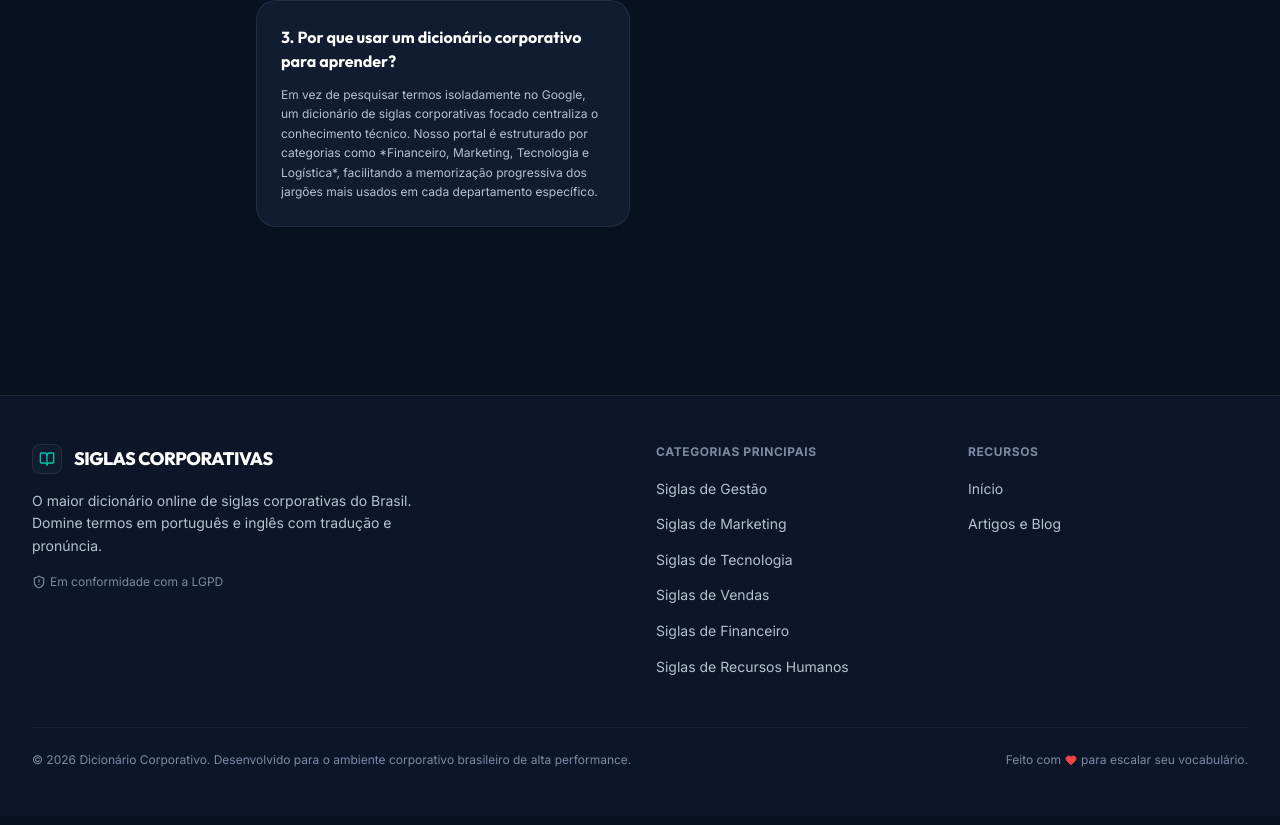
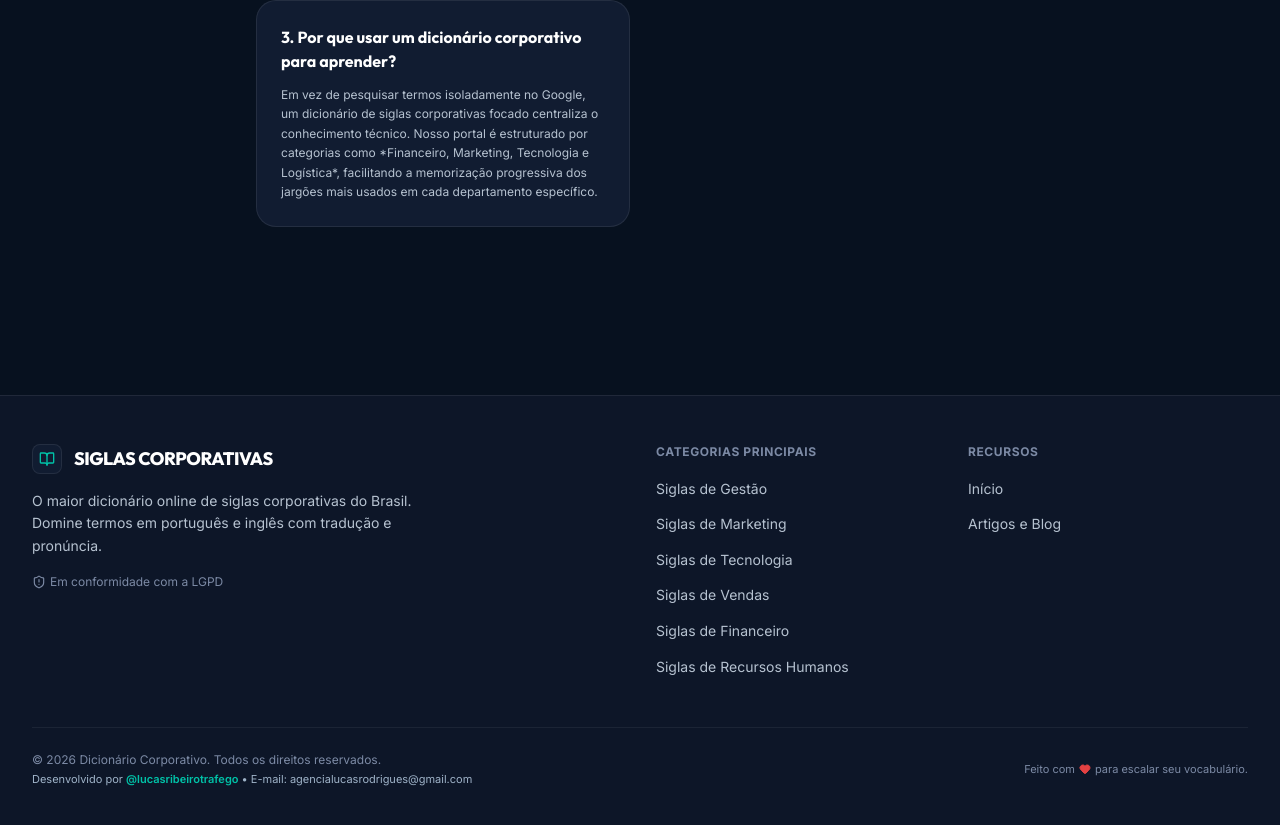
Before and after one commit to LucasRodriguesRibeiro/Siglas-Corporativas-Aprender, a React (Vite) app: page / in a window 1280 px wide. Shown: the part 2937-3762 px from the top of the page. Built offline with nearby package versions, Linux system fonts and the light colour scheme.

Commit message:
feat: add new categories and update footer information
Expanded the application with eight new business categories and improved the footer layout to include developer credits, contact details, and an animated heart icon. Updated sitemap timestamps.

```diff
--- a/src/App.tsx
+++ b/src/App.tsx
@@ -83,7 +83,15 @@ export default function App() {
     "/siglas-tecnologia": "Tecnologia",
     "/siglas-vendas": "Vendas",
     "/siglas-logistica": "Logística",
-    "/siglas-gestao": "Gestão"
+    "/siglas-gestao": "Gestão",
+    "/siglas-contabilidade": "Contabilidade",
+    "/siglas-juridicas": "Jurídico",
+    "/siglas-saude": "Saúde",
+    "/siglas-projetos": "Projetos",
+    "/siglas-administrativas": "Administrativo",
+    "/siglas-comerciais": "Comercial",
+    "/siglas-engenharia": "Engenharia",
+    "/siglas-compras": "Compras"
   };
 
   const CATEGORY_TO_PATH: Record<string, string> = {
@@ -94,6 +102,14 @@ export default function App() {
     "Vendas": "/siglas-vendas",
     "Logística": "/siglas-logistica",
     "Gestão": "/siglas-gestao",
+    "Contabilidade": "/siglas-contabilidade",
+    "Jurídico": "/siglas-juridicas",
+    "Saúde": "/siglas-saude",
+    "Projetos": "/siglas-projetos",
+    "Administrativo": "/siglas-administrativas",
+    "Comercial": "/siglas-comerciais",
+    "Engenharia": "/siglas-engenharia",
+    "Compras": "/siglas-compras",
     "Todas": "/"
   };
 
@@ -283,9 +299,27 @@ export default function App() {
           })}
         </div>
 
-        <div className="text-center pt-6 border-t border-slate-200 text-[10px] text-slate-400">
+        <div className="text-center pt-6 border-t border-slate-200 text-[10px] text-slate-400 space-y-1">
           <p>© {new Date().getFullYear()} Dicionário Corporativo (siglascorporativasaprender.vercel.app). Todos os direitos reservados.</p>
           <p>O maior dicionário online para aprender linguagem de siglas corporativas em português e inglês.</p>
+          <p className="pt-1 text-[11px] text-slate-500">
+            Desenvolvido por{" "}
+            <a
+              href="https://www.instagram.com/lucasribeirotrafego/"
+              target="_blank"
+              rel="noopener noreferrer"
+              className="font-semibold text-teal-600 hover:text-teal-700 hover:underline"
+            >
+              @lucasribeirotrafego
+            </a>{" "}
+            • E-mail:{" "}
+            <a
+              href="mailto:agencialucasrodrigues@gmail.com"
+              className="text-slate-600 hover:text-slate-800 hover:underline"
+            >
+              agencialucasrodrigues@gmail.com
+            </a>
+          </p>
         </div>
       </div>
     </div>
--- a/src/components/Footer.tsx
+++ b/src/components/Footer.tsx
@@ -82,13 +82,33 @@ export default function Footer({ navigate, categories, onSelectCategory }: Foote
           </div>
         </div>
 
-        <div className="border-t border-white/[0.06] mt-12 pt-6 flex flex-col sm:flex-row items-center justify-between text-xs text-[#7C8AA5]">
-          <p>
-            &copy; {currentYear} Dicionário Corporativo. Desenvolvido para o ambiente corporativo brasileiro de alta performance.
-          </p>
-          <p className="flex items-center space-x-1 mt-2 sm:mt-0">
+        <div className="border-t border-white/[0.06] mt-12 pt-6 flex flex-col sm:flex-row items-center justify-between text-xs text-[#7C8AA5] gap-4">
+          <div className="space-y-1 text-center sm:text-left">
+            <p>
+              &copy; {currentYear} Dicionário Corporativo. Todos os direitos reservados.
+            </p>
+            <p className="text-[11px] text-[#9FB3C8]">
+              Desenvolvido por{" "}
+              <a
+                href="https://www.instagram.com/lucasribeirotrafego/"
+                target="_blank"
+                rel="noopener noreferrer"
+                className="font-semibold text-[#00C2A8] hover:underline"
+              >
+                @lucasribeirotrafego
+              </a>{" "}
+              • E-mail:{" "}
+              <a
+                href="mailto:agencialucasrodrigues@gmail.com"
+                className="hover:text-white hover:underline"
+              >
+                agencialucasrodrigues@gmail.com
+              </a>
+            </p>
+          </div>
+          <p className="flex items-center space-x-1 mt-2 sm:mt-0 text-[11px]">
             <span>Feito com</span>
-            <Heart className="w-3 h-3 text-[#EF4444] fill-current" />
+            <Heart className="w-3 h-3 text-[#EF4444] fill-current animate-pulse" />
             <span>para escalar seu vocabulário.</span>
           </p>
         </div>
```
Also changed, not shown: 1 other file (tests, documents, lock files or other folders).
